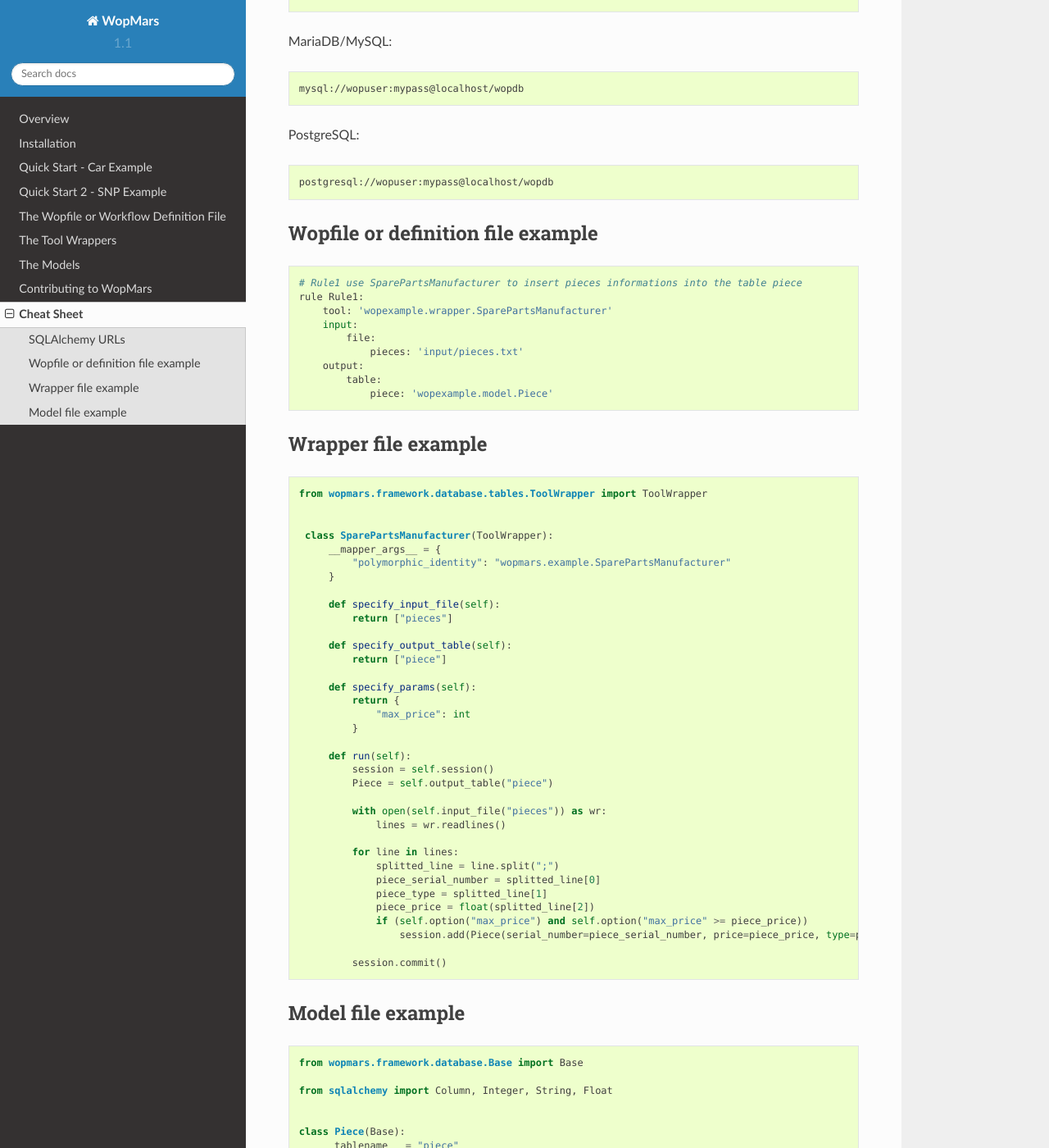
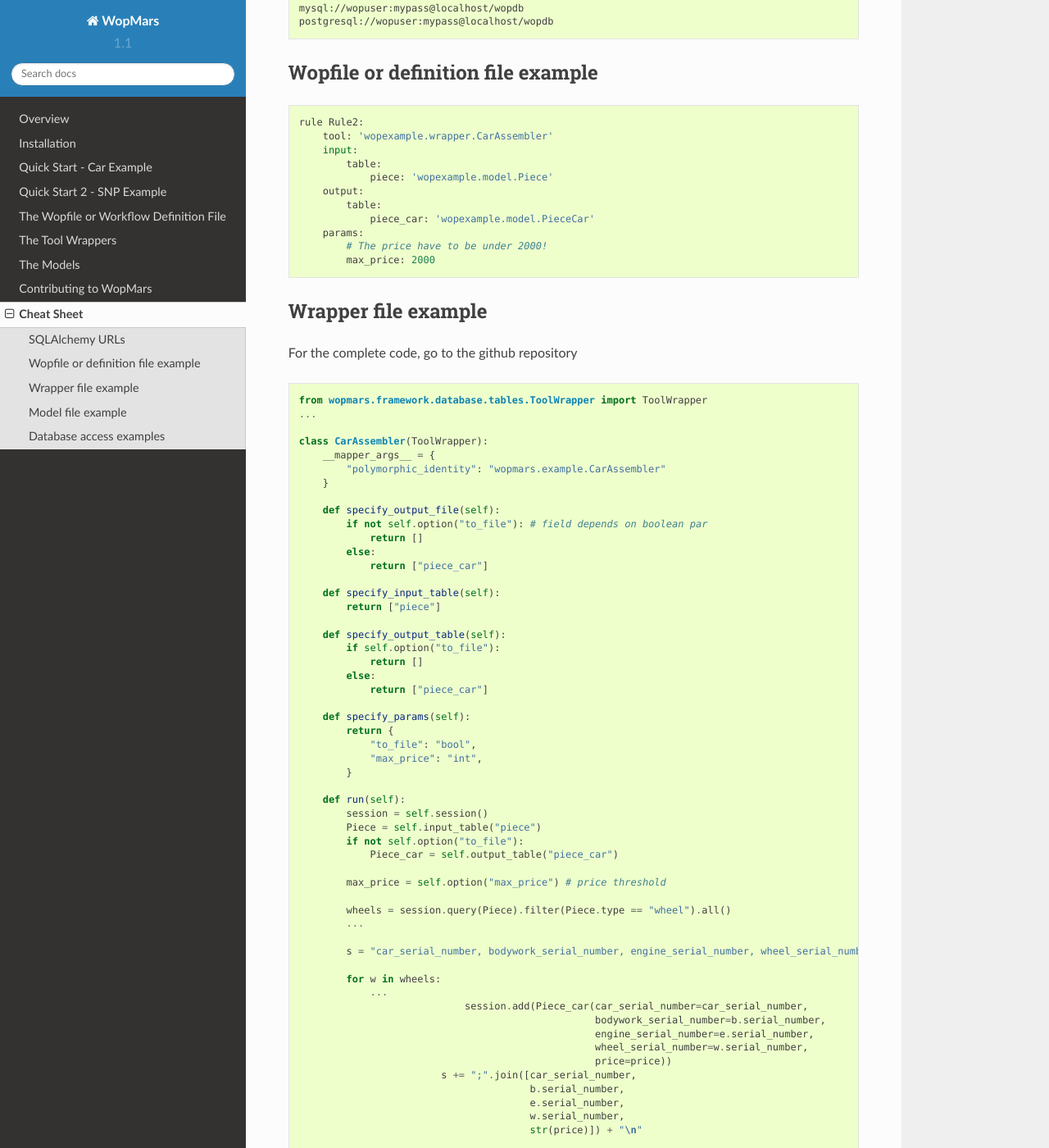
Before and after one commit to aitgon/wopmars, a Sphinx documentation site: the page built from docs/content/cheatsheet.rst, in a window 1280 px wide and 1400 px high, scrolled down 292 px. Shown: the whole window at 82% size. Built offline with Sphinx 7.4.7 and the Read the Docs theme 2.0.0, drawn with Linux system fonts in a browser that asks for light colours; some of the changed text lies outside the part shown.

Commit message:
DOC Added options and ORM insert and query

```diff
--- a/docs/content/cheatsheet.rst
+++ b/docs/content/cheatsheet.rst
@@ -4,79 +4,101 @@
 SQLAlchemy URLs
 -----------------
 
-Sqlite:
+Sqlite, MariaDB/MySQL or PostgreSQL
 
 .. code-block:: bash
 
     sqlite:///db.sqlite
+    mysql://wopuser:mypass@localhost/wopdb
+    postgresql://wopuser:mypass@localhost/wopdb
 
-MariaDB/MySQL:
-
-.. code-block:: bash
-
-    mysql://wopuser:mypass@localhost/wopdb
-
-PostgreSQL:
-
-.. code-block:: bash
-
-    postgresql://wopuser:mypass@localhost/wopdb
 
 Wopfile or definition file example
 ----------------------------------
 
 .. code-block:: python
 
-    # Rule1 use SparePartsManufacturer to insert pieces informations into the table piece
-    rule Rule1:
-        tool: 'wopexample.wrapper.SparePartsManufacturer'
+
+    rule Rule2:
+        tool: 'wopexample.wrapper.CarAssembler'
         input:
-            file:
-                pieces: 'input/pieces.txt'
+            table:
+                piece: 'wopexample.model.Piece'
         output:
             table:
-                piece: 'wopexample.model.Piece'
+                piece_car: 'wopexample.model.PieceCar'
+        params:
+            # The price have to be under 2000!
+            max_price: 2000
 
 Wrapper file example
 --------------------
 
+For the complete code, go to the github repository
+
 .. code-block:: python
 
-   from wopmars.framework.database.tables.ToolWrapper import ToolWrapper
+    from wopmars.framework.database.tables.ToolWrapper import ToolWrapper
+    ...
 
-
-    class SparePartsManufacturer(ToolWrapper):
+    class CarAssembler(ToolWrapper):
         __mapper_args__ = {
-            "polymorphic_identity": "wopmars.example.SparePartsManufacturer"
+            "polymorphic_identity": "wopmars.example.CarAssembler"
         }
 
-        def specify_input_file(self):
-            return ["pieces"]
+        def specify_output_file(self):
+            if not self.option("to_file"): # field depends on boolean par
+                return []
+            else:
+                return ["piece_car"]
+
+        def specify_input_table(self):
+            return ["piece"]
 
         def specify_output_table(self):
-            return ["piece"]
+            if self.option("to_file"):
+                return []
+            else:
+                return ["piece_car"]
 
         def specify_params(self):
             return {
-                "max_price": int
+                "to_file": "bool",
+                "max_price": "int",
             }
 
         def run(self):
             session = self.session()
-            Piece = self.output_table("piece")
+            Piece = self.input_table("piece")
+            if not self.option("to_file"):
+                Piece_car = self.output_table("piece_car")
 
-            with open(self.input_file("pieces")) as wr:
-                lines = wr.readlines()
+            max_price = self.option("max_price") # price threshold
 
-            for line in lines:
-                splitted_line = line.split(";")
-                piece_serial_number = splitted_line[0]
-                piece_type = splitted_line[1]
-                piece_price = float(splitted_line[2])
-                if (self.option("max_price") and self.option("max_price" >= piece_price))                         or self.option("max_price") is None:
-                    session.add(Piece(serial_number=piece_serial_number, price=piece_price, type=piece_type))
+            wheels = session.query(Piece).filter(Piece.type == "wheel").all()
+            ...
 
-            session.commit()
+            s = "car_serial_number, bodywork_serial_number, engine_serial_number, wheel_serial_number, price\n"
+
+            for w in wheels:
+                ...
+                                session.add(Piece_car(car_serial_number=car_serial_number,
+                                                      bodywork_serial_number=b.serial_number,
+                                                      engine_serial_number=e.serial_number,
+                                                      wheel_serial_number=w.serial_number,
+                                                      price=price))
+                            s += ";".join([car_serial_number,
+                                           b.serial_number,
+                                           e.serial_number,
+                                           w.serial_number,
+                                           str(price)]) + "\n"
+
+            if self.option("to_file"):
+                file_to_write = open(self.output_file("piece_car"), 'w')
+                ...
+            else:
+                session.commit()
+    ...
 
 Model file example
 --------------------
@@ -95,3 +117,21 @@
         serial_number = Column(String, unique=True)
         type = Column(String)
         price = Column(Float)
+
+Database access examples
+--------------------------
+
+ORM query and insert
+
+.. code-block:: python
+
+    session = self.session()
+    engine = session._WopMarsSession__session.bind
+    conn = engine.connect()
+    mytable_model = self.output_table(MyWrapper.__output_table_mytable)
+    myobj = {'atr1': 'val1'}
+    try:  # checks if exists myobj in db
+        session.query(mytable_model).filter_by(**myobj).one()
+    except:  # if not, add
+        session.add(mytable_model(**myobj))
+    session.commit()
```
